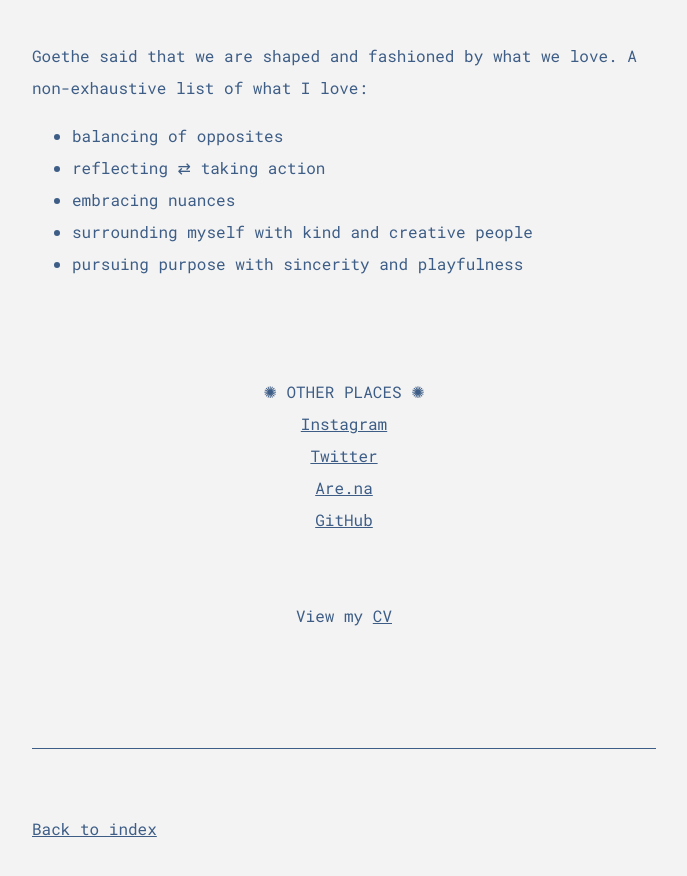
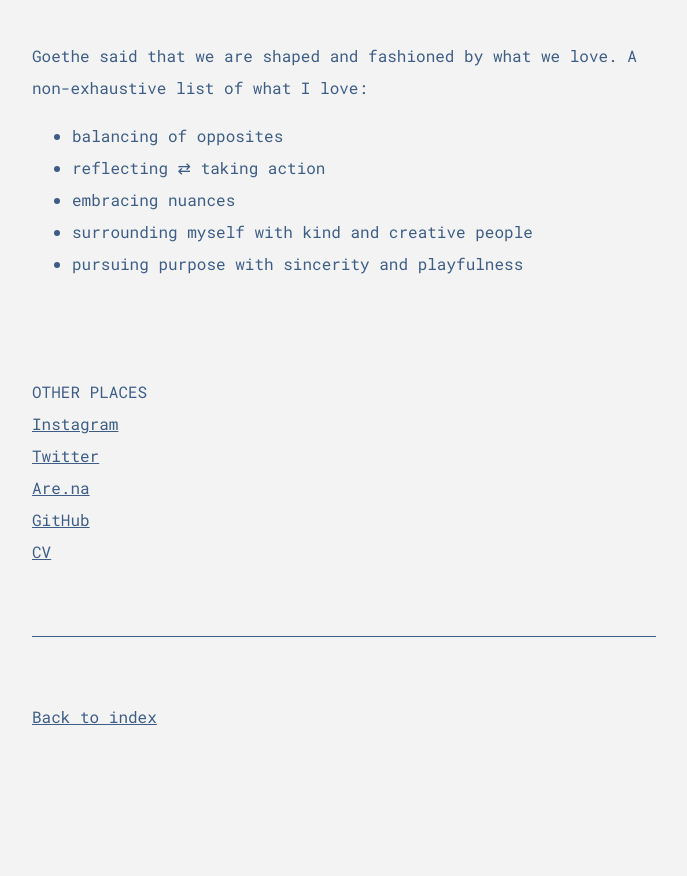
Before and after one commit to phoemelaballaran/phoemelaballaran.github.io, a Jekyll site: the page built from about.md, in a window 1280 px wide, cut to the strip 892-1787 px from the top of the page. Shown: the top 876 px of the strip, without its empty margins (88-775 px from the left). Built offline with Jekyll 4.4.1, drawn with Linux system fonts in a browser that asks for light colours; after the commit the page ends 1675 px from its top, so only the background shows below that.

Commit message:
Update about.md

```diff
--- a/about.md
+++ b/about.md
@@ -17,13 +17,11 @@ permalink: /about/
 </ul>
 <br>
 <br>
-<p style="text-align: center;">
-  ✺ OTHER PLACES ✺
-  <br><a href="https://www.instagram.com/phoemelaballaran/" target="_blank">Instagram</a>
-  <br><a href="https://twitter.com/phoemela_" target="_blank">Twitter</a>
-  <br><a href="https://are.na/phoemela-ballaran" target="_blank">Are.na</a>
-  <br><a href="https://github.com/phoemelaballaran" target="_blank">GitHub</a>
-  <br><br>
-  <br>View my <a href="https://read.cv/phoemelaballaran" target="_blank">CV</a>
-</p>
+<p>
+OTHER PLACES
+<br><a href="https://www.instagram.com/phoemelaballaran/" target="_blank">Instagram</a>
+<br><a href="https://twitter.com/phoemela_" target="_blank">Twitter</a>
+<br><a href="https://are.na/phoemela-ballaran" target="_blank">Are.na</a>
+<br><a href="https://github.com/phoemelaballaran" target="_blank">GitHub</a>
+<br><a href="https://read.cv/phoemelaballaran" target="_blank">CV</a>
 <br><br>
```
